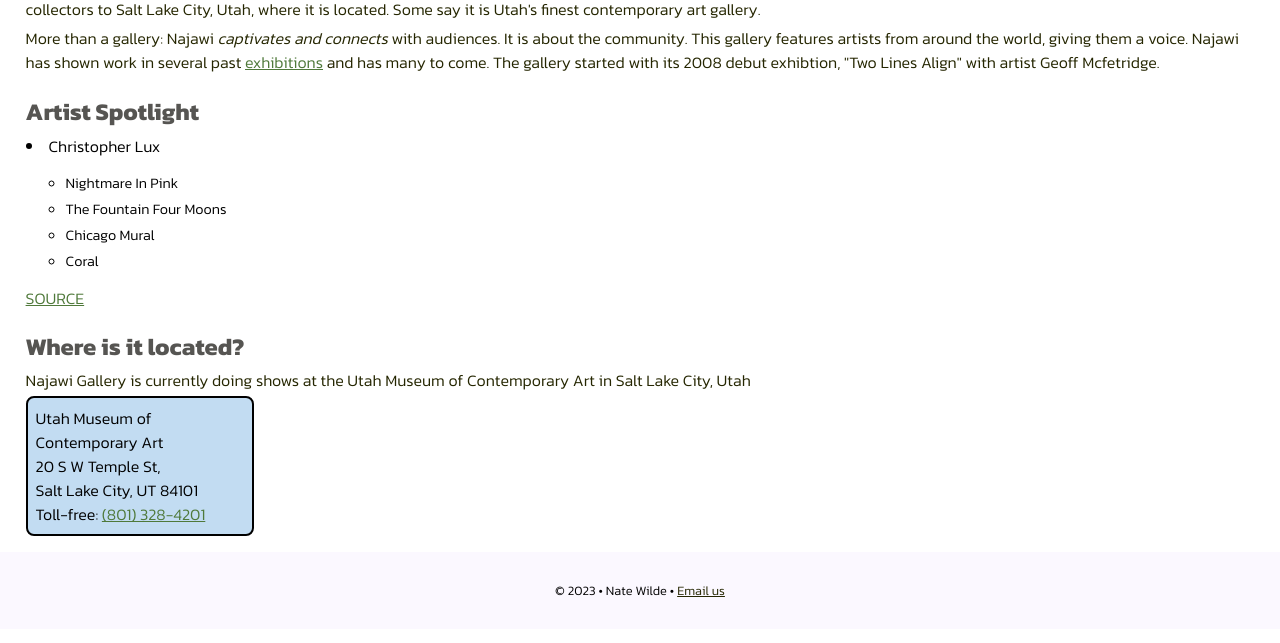
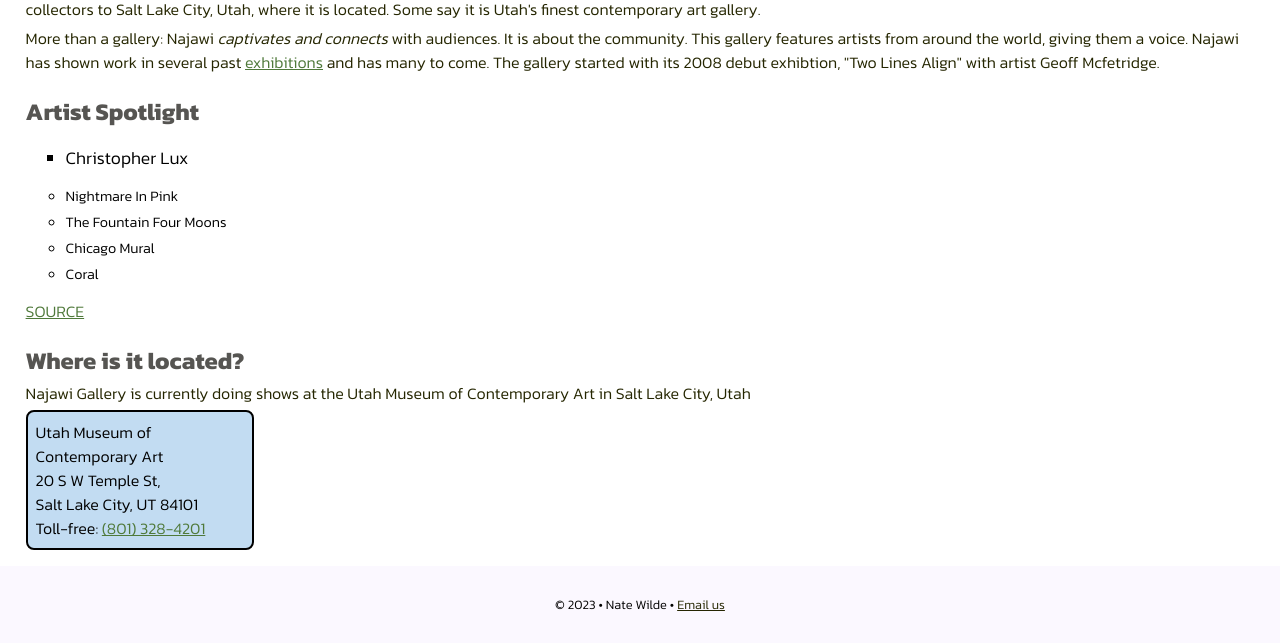
Before and after one commit to n8wilde/dwdd1600, a plain HTML site: page 04intro-css/index.html in a window 1280 px wide. Shown: the part 287-930 px from the top of the page. Drawn offline with Linux system fonts and the light colour scheme.

Commit message:
Upload 04 intro css redo

```diff
--- a/04intro-css/gallery.css
+++ b/04intro-css/gallery.css
@@ -65,7 +65,7 @@ main p {
 }
 
 main ol {
-    padding: .5rem 3vw;
+    padding: .63rem 3vw;
     background-color: #F2F2F2;
 }
 
@@ -78,11 +78,21 @@ main dl dd {
     font-size: .9rem;
 }
 
-main ul {
+main .first-list {
+    list-style-type: square;
+}
+
+main .first-list li {
+    line-height: 150%;
+    margin-bottom: .5rem;
+    font-size: 1.1rem;
+}
+
+main .second-list {
     list-style-type: circle;
 }
 
-main ul li {
+main .second-list li {
     line-height: 125%;
     margin-bottom: .5rem;
     font-size: .9rem;
--- a/04intro-css/index.html
+++ b/04intro-css/index.html
@@ -33,10 +33,10 @@
         <p>With a <strong>love and passion</strong> for contemporary art, Nate Wilde started Najawi Gallery to share with others. It aims at becoming a world renowned gallery and bringing viewers and collectors to Salt Lake City, Utah, where it is located. Some say it is Utah's finest contemporary art gallery.</p>
         <p>More than a gallery: Najawi <em>captivates and connects</em> with audiences. It is about the community.  This gallery features artists from around the world, giving them a voice. Najawi has shown work in several past <a href="exhibitions.html#sign">exhibitions</a> and has many to come. The gallery started with its 2008 debut exhibtion, "Two Lines Align" with artist Geoff Mcfetridge. </p>
         <h2>Artist Spotlight</h2>
-            <p>
-                    <li>Christopher Lux</li>
-            </p>
-            <ul>
+        <ul class="first-list">
+            <li>Christopher Lux</li>
+        </ul>
+            <ul class="second-list">
                 <li>Nightmare In Pink</li>
                 <li>The Fountain Four Moons</li>
                 <li>Chicago Mural</li>
```
